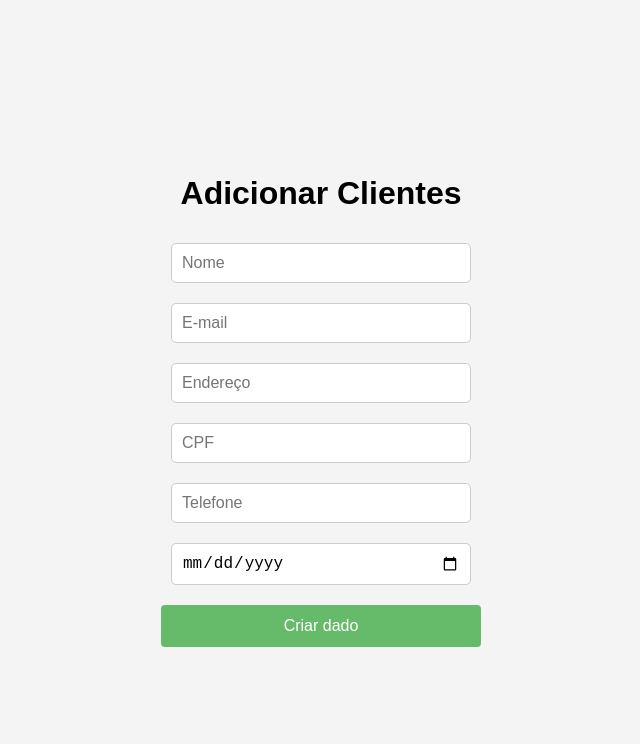
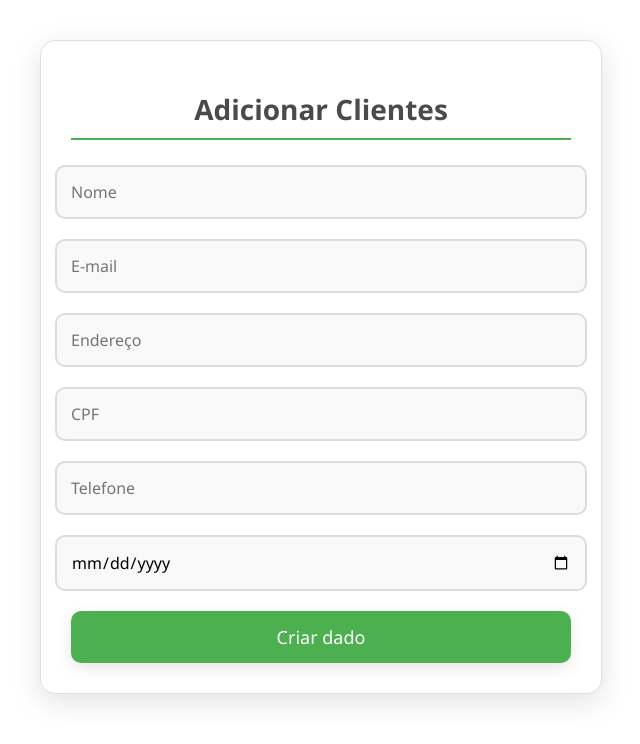
Before and after one commit to GabrielTramon/projeto-tcc, a React (Create React App) app: page /adcCliente in a window 1280 px wide. Shown: the top 744 px of the page, without its empty margins (319-959 px from the left). Built offline with nearby package versions, Linux system fonts and the light colour scheme.

Commit message:
desing de algumas telas

```diff
--- a/src/pages/Gerente/AdcCliente/styles.module.css
+++ b/src/pages/Gerente/AdcCliente/styles.module.css
@@ -1,92 +1,92 @@
-/* styles.module.css */
-
-body {
-    font-family: Arial, sans-serif;
-    background-color: #f4f4f4;
-  }
-
+/* Container principal */
 .container {
   display: flex;
   flex-direction: column;
   align-items: center;
-    justify-content: center;
-    height: 100vh;
-  }/* styles.module.css */
-
-.container {
-    display: flex;
-    flex-direction: column;
-    align-items: center;
-    justify-content: center;
-    height: 100vh;
-    background-color: #f4f4f4;
+  padding: 30px;
+  max-width: 500px;
+  margin: 40px auto;
+  background-color: #ffffff;
+  border-radius: 15px;
+  border: 1px solid #e0e0e0;
+  box-shadow: 0 8px 30px rgba(0, 0, 0, 0.12);
+  transition: transform 0.3s ease, box-shadow 0.3s ease;
 }
 
-  .inputGroup {
-    margin-bottom: 15px;
-    width: 300px;
+.container:hover {
+  transform: translateY(-5px);
+  box-shadow: 0 12px 40px rgba(0, 0, 0, 0.15);
 }
 
-  .inputGroup input {
+/* Título */
+h1 {
+  color: #4a4a4a;
+  font-size: 28px;
+  margin-bottom: 25px;
+  font-family: 'Segoe UI', Tahoma, Geneva, Verdana, sans-serif;
+  text-align: center;
+  border-bottom: 2px solid #4caf50;
+  padding-bottom: 10px;
   width: 100%;
-    padding: 10px;
-    border: 1px solid #ccc;
-    border-radius: 4px;
-    font-size: 1rem;
-    box-sizing: border-box;
 }
 
-  .inputGroup input:focus {
-    border-color: #66bb6a;
+/* Campos de entrada (input) */
+.input {
+  width: 100%;
+  padding: 14px;
+  margin-bottom: 20px;
+  border: 2px solid #dcdcdc;
+  border-radius: 10px;
+  font-size: 16px;
+  font-family: 'Segoe UI', Tahoma, Geneva, Verdana, sans-serif;
   outline: none;
+  transition: border-color 0.3s ease, box-shadow 0.3s ease;
+  background-color: #f9f9f9;
 }
 
+.input:focus {
+  border-color: #4caf50;
+  box-shadow: 0 4px 12px rgba(0, 0, 0, 0.1);
+}
+
+/* Botão de envio */
 .button {
-    width: 320px;
-    padding: 12px;
-    background-color: #66bb6a; /* Verde claro */
-    color: white;
+  width: 100%;
+  padding: 14px;
+  font-size: 18px;
+  font-family: 'Segoe UI', Tahoma, Geneva, Verdana, sans-serif;
+  border-radius: 10px;
   border: none;
-    border-radius: 4px;
-    font-size: 1rem;
+  background-color: #4caf50;
+  color: #ffffff;
   cursor: pointer;
-    margin-top: 10px;
-    transition: background-color 0.3s ease;
+  box-shadow: 0 5px 15px rgba(0, 0, 0, 0.1);
+  transition: background-color 0.3s ease, transform 0.2s ease, box-shadow 0.2s ease;
 }
 
 .button:hover {
-    background-color: #4caf50; /* Verde escuro ao passar o mouse */
+  background-color: #45a049;
+  transform: translateY(-3px);
+  box-shadow: 0 8px 20px rgba(0, 0, 0, 0.15);
 }
 
-
-  input {
-    width: 300px;
-    padding: 10px;
-    margin: 10px 0;
-    border-radius: 5px;
-    border: 1px solid #ccc;
-    font-size: 1rem;
-    box-sizing: border-box;
+.button:active {
+  background-color: #388e3c;
+  transform: translateY(0);
 }
 
-  input:focus {
-    border-color: #4caf50; /* Cor verde ao focar */
-    outline: none;
+/* Adiciona uma pequena animação ao aparecer o formulário */
+.container {
+  animation: fadeIn 0.5s ease-in-out;
 }
 
-  button {
-    width: 320px;
-    padding: 12px;
-    margin-top: 20px;
-    background-color: #4caf50; /* Cor verde sólida */
-    color: white;
-    border: none;
-    border-radius: 5px;
-    font-size: 1rem;
-    cursor: pointer;
-    transition: background-color 0.3s ease;
+@keyframes fadeIn {
+  from {
+    opacity: 0;
+    transform: translateY(20px);
   }
-
-  button:hover {
-    background-color: #45a049; /* Verde mais escuro ao passar o mouse */
+  to {
+    opacity: 1;
+    transform: translateY(0);
   }
+}
--- a/src/pages/Gerente/CrudProduto/styles.module.css
+++ b/src/pages/Gerente/CrudProduto/styles.module.css
@@ -6,7 +6,6 @@
   display: flex;
   flex-direction: column;
   align-items: center;
-  justify-content: center;
 }
 
 /* Input de pesquisa */
@@ -23,10 +22,11 @@
 .clientList {
   list-style-type: none;
   padding: 0;
-  display: grid;
-  grid-template-columns: 1fr;
+  width: 100%;
+  display: flex;
+  flex-direction: column;
+  align-items: center;
   gap: 20px;
-  width: 100%;
 }
 
 /* Itens da lista de produtos */
@@ -36,9 +36,10 @@
   box-shadow: 0 4px 8px rgba(0, 0, 0, 0.1);
   overflow: hidden;
   display: flex;
-  justify-content: space-between;
   align-items: center;
   padding: 20px;
+  width: 80%;
+  max-width: 1000px;
   transition: transform 0.3s ease, box-shadow 0.3s ease;
 }
 
@@ -47,24 +48,28 @@
   box-shadow: 0 6px 12px rgba(0, 0, 0, 0.2);
 }
 
+/* Detalhes do produto */
+.clientDetails {
+  flex: 1;
+  display: flex;
+  flex-direction: column;
+  justify-content: center;
+  align-items: flex-start;
+}
+
 /* Imagem do produto */
-.clientItem img {
+.productImage {
+  margin-left: 20px;
+}
+
+.productImage img {
   width: 200px;
   height: 200px;
   object-fit: cover;
-  margin-right: 20px;
   border-radius: 8px;
 }
 
-/* Detalhes do produto */
-.clientDetails {
-  display: flex;
-  flex-direction: column;
-  justify-content: flex-start;
-  align-items: flex-end;
-  width: 50%;
-}
-
+/* Estilo dos detalhes do produto */
 .clientDetails p {
   margin: 5px 0;
   color: #666;
--- a/src/pages/Gerente/CrudVendedor/styles.module.css
+++ b/src/pages/Gerente/CrudVendedor/styles.module.css
@@ -1,8 +1,19 @@
 .container {
+  max-width: 1200px;
+  margin: 0 auto;
+  padding: 20px;
   display: flex;
   flex-direction: column;
   align-items: center;
-  margin-top: 20px;
+}
+
+.searchInput {
+  width: 50%;
+  padding: 10px;
+  margin-bottom: 20px;
+  font-size: 18px;
+  border-radius: 8px;
+  border: 1px solid #ccc;
 }
 
 .clientList {
@@ -37,17 +48,73 @@
   display: block;
 }
 
-.deleteButton {
+.deleteButton, .editButton {
+  background-color: #3498db; /* Cor de fundo do botão */
+  color: #fff; /* Cor do texto do botão */
+  border: none;
+  padding: 10px 15px;
+  border-radius: 8px;
+  cursor: pointer;
+  transition: background-color 0.3s ease;
   margin-top: 10px;
-  padding: 5px 10px;
-  background-color: #ff5252;
-  color: white;
-  border: none;
-  border-radius: 3px;
-  cursor: pointer;
-  transition: background-color 0.3s;
 }
 
-.deleteButton:hover {
-  background-color: #ff1744;
+.deleteButton:hover, .editButton:hover {
+  background-color: #2980b9; /* Cor de fundo do botão ao passar o mouse */
 }
+
+.editForm {
+  background-color: #fff;
+  border-radius: 8px;
+  padding: 20px;
+  width: 100%;
+  max-width: 600px;
+  box-shadow: none; /* Remove a sombra */
+  display: flex;
+  flex-direction: column;
+  align-items: center;
+}
+
+.editForm h3 {
+  margin-bottom: 20px;
+  font-size: 24px;
+  color: #333;
+}
+
+.editForm label {
+  display: flex;
+  flex-direction: column;
+  margin-bottom: 15px;
+  width: 100%;
+}
+
+.editForm input {
+  padding: 10px;
+  margin-top: 5px;
+  border: 1px solid #ccc;
+  border-radius: 8px;
+  width: 100%;
+}
+
+.editForm button {
+  background-color: #3498db; /* Cor de fundo do botão */
+  color: #fff; /* Cor do texto do botão */
+  border: none;
+  padding: 10px 15px;
+  border-radius: 8px;
+  cursor: pointer;
+  transition: background-color 0.3s ease;
+  margin-top: 10px;
+}
+
+.editForm button:hover {
+  background-color: #2980b9; /* Cor de fundo do botão ao passar o mouse */
+}
+
+.editForm .cancelButton {
+  background-color: #e74c3c; /* Cor de fundo do botão cancelar */
+}
+
+.editForm .cancelButton:hover {
+  background-color: #c0392b; /* Cor de fundo do botão cancelar ao passar o mouse */
+}
--- a/src/pages/Gerente/Home/index.js
+++ b/src/pages/Gerente/Home/index.js
@@ -1,5 +1,6 @@
 import { useNavigate } from "react-router-dom";
 import style from "../Home/styles.module.css";
+import logo from "../../../assets/logo.png";
 
 export function HomeGerente() {
   const navigate = useNavigate();
@@ -46,6 +47,14 @@ export function HomeGerente() {
 
   return (
     <div className={style.page}>
+      <header className={style.header}>
+        <img src={logo} alt="Logo" className={style.logo} />
+        <div className={style.headerContent}>
+          <span className={style.title}>Seja Bem-Vindo</span>
+        </div>
+      </header>
+      <div className={style.menu}>
+      <div className={style.buttonsContainer}>
         <button className={style.button} onClick={PageVenda}>
           Venda ao consumidor
         </button>
@@ -77,5 +86,7 @@ export function HomeGerente() {
           Faturamento
         </button>
       </div>
+      </div>
+    </div>
   );
 }
--- a/src/pages/Gerente/Home/styles.module.css
+++ b/src/pages/Gerente/Home/styles.module.css
@@ -1,29 +1,110 @@
-/* styles.module.css */
-
+/* Container principal da página */
 .page {
   display: flex;
   flex-direction: column;
-  align-items: flex-end;
+  align-items: center;
   justify-content: center;
-  height: 100vh;
-  padding-right: 50px; /* Mover os botões um pouco mais para a esquerda */
-  background-color: #f4f4f4;
+  min-height: 100vh;
+  background: linear-gradient(135deg, #f4f7f6, #e0ebeb); /* Fundo com gradiente suave */
+  font-family: 'Arial', sans-serif;
+  padding: 20px;
+  color: #333;
 }
 
+/* Cabeçalho da página */
+.header {
+  display: flex;
+  align-items: center;
+  justify-content: space-between;
+  width: 100%;
+  max-width: 1200px;
+  margin-bottom: 40px;
+  padding: 20px;
+  background-color: #fff;
+  border-radius: 12px;
+  box-shadow: 0 4px 8px rgba(0, 0, 0, 0.1); /* Sombra sutil */
+}
+
+/* Logo da página */
+.logo {
+  max-width: 150px;
+  margin-right: 20px;
+}
+
+/* Conteúdo do cabeçalho (título) */
+.headerContent {
+  display: flex;
+  flex-direction: column;
+  align-items: flex-start;
+  flex-grow: 1;
+}
+
+/* Título centralizado no cabeçalho */
+.title {
+  font-size: 32px;
+  font-weight: bold;
+  color: #222;
+  text-align: left;
+}
+
+/* Container dos botões com 5 colunas */
+.buttonsContainer {
+  display: grid;
+  grid-template-columns: repeat(5, 1fr); /* 5 colunas */
+  gap: 20px; /* Espaçamento entre os botões */
+  width: 100%;
+  max-width: 1200px; /* Largura máxima do grid */
+  justify-items: center; /* Centraliza os botões horizontalmente */
+}
+
+/* Estilo dos botões */
 .button {
-  width: 250px;
-  padding: 15px;
-  margin-bottom: 10px;
-  background-color: #66bb6a; /* Cor verde claro */
+  background: linear-gradient(135deg, #28a745, #218838); /* Gradiente verde no fundo do botão */
   color: white;
   border: none;
-  border-radius: 5px;
-  font-size: 1rem;
+  border-radius: 8px; /* Bordas arredondadas */
+  padding: 14px 24px;
+  font-size: 16px;
+  font-weight: bold;
   cursor: pointer;
-  text-align: center; /* Texto centralizado */
-  transition: background-color 0.3s ease;
+  box-shadow: 0 4px 10px rgba(40, 167, 69, 0.3); /* Sombra verde nos botões */
+  transition: background 0.3s ease, transform 0.2s ease, box-shadow 0.2s ease;
+  text-align: center;
+  width: 100%; /* Botão ocupa 100% da coluna */
 }
 
+/* Efeito de hover para os botões */
 .button:hover {
-  background-color: #4caf50; /* Cor verde mais escura ao passar o mouse */
+  background: linear-gradient(135deg, #218838, #1e7e34); /* Gradiente verde mais escuro no hover */
+  transform: scale(1.05); /* Leve ampliação no hover */
+  box-shadow: 0 6px 12px rgba(40, 167, 69, 0.4); /* Sombra mais intensa no hover */
 }
+
+/* Efeito de foco para acessibilidade */
+.button:focus {
+  outline: none;
+  box-shadow: 0 0 0 4px rgba(40, 167, 69, 0.4); /* Sombra ao focar para acessibilidade */
+}
+
+/* Responsividade para telas menores */
+@media (max-width: 1024px) {
+  .buttonsContainer {
+    grid-template-columns: repeat(3, 1fr); /* 3 colunas em telas médias */
+  }
+}
+
+@media (max-width: 768px) {
+  .buttonsContainer {
+    grid-template-columns: repeat(2, 1fr); /* 2 colunas em telas menores */
+  }
+}
+
+@media (max-width: 480px) {
+  .buttonsContainer {
+    grid-template-columns: 1fr; /* 1 coluna em telas muito pequenas */
+  }
+
+  .button {
+    width: 100%;
+  }
+}
```
Also changed, not shown: src/pages/Gerente/CrudProduto/index.js (+26 -31 lines). Lines whose indentation alone changed are shown as unchanged.
